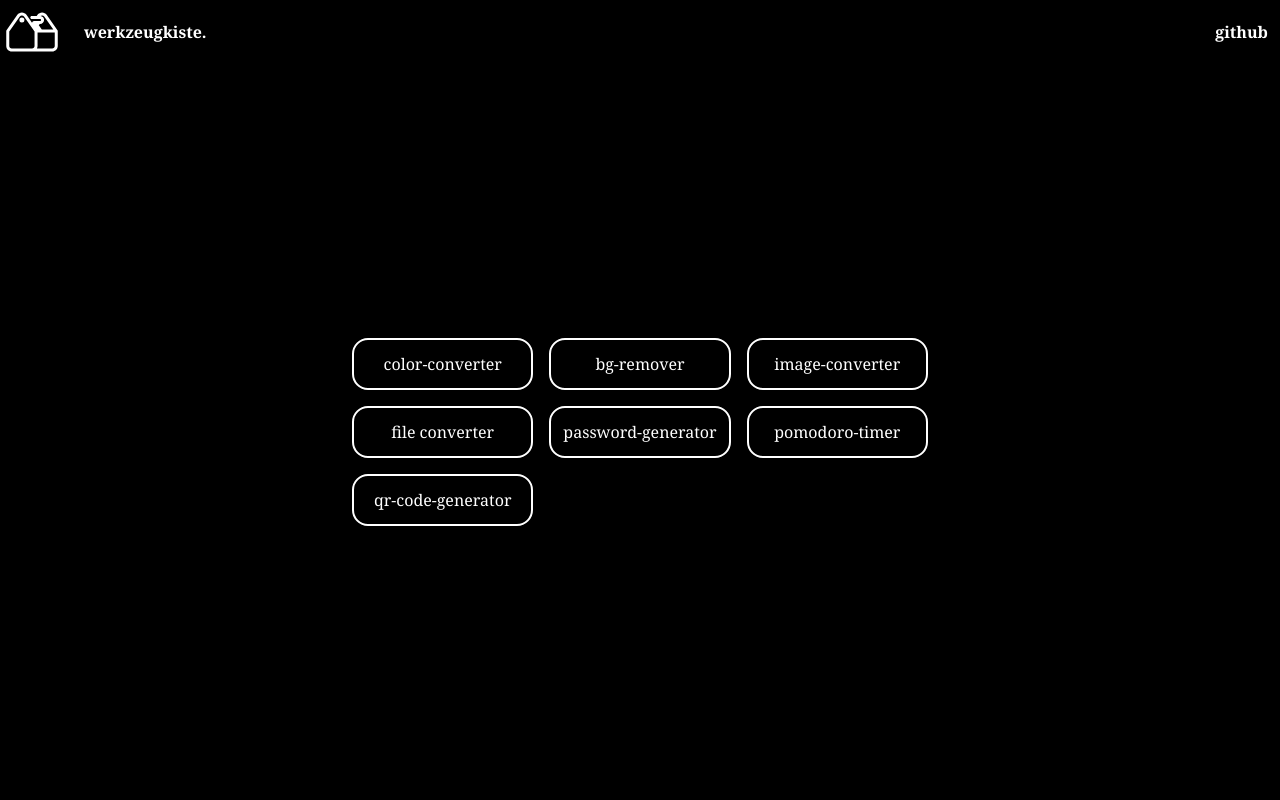
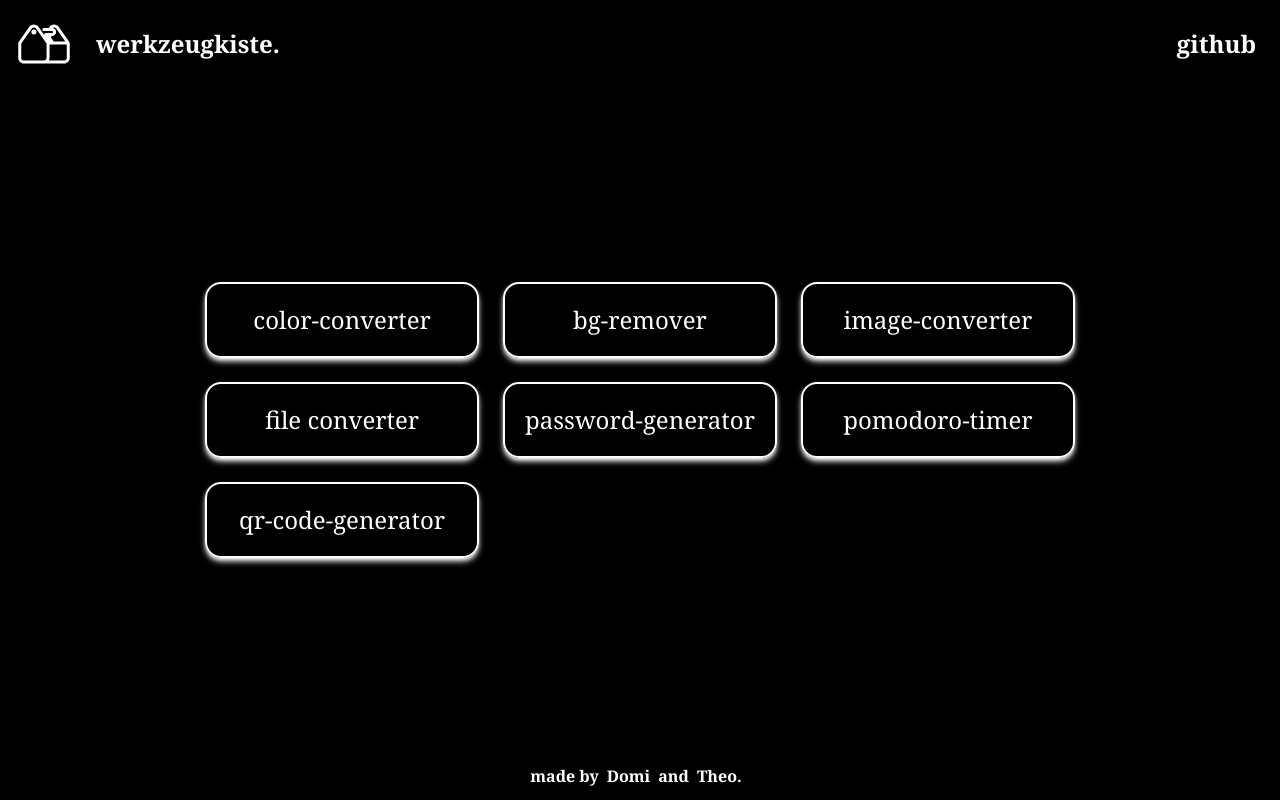
Before and after one commit to theoleuthardt/werkzeugkiste, a Next.js app: page / in a window 1280 px wide. Built offline with nearby package versions, Linux system fonts and the light colour scheme.

Commit message:
feat: start page footer, general styling

```diff
--- a/src/app/page.tsx
+++ b/src/app/page.tsx
@@ -1,4 +1,5 @@
 import Navbar from "../components/Navbar";
+import Footer from "../components/Footer";
 import { toolLinks } from "@/constants";
 
 export default function Home() {
@@ -6,17 +7,20 @@ export default function Home() {
     <div className="h-screen w-screen bg-black text-white font-noto flex flex-col items-center">
       <Navbar renderHomeLink={false} />
       <div className="w-screen h-screen flex flex-col items-center justify-center">
-        <div className="grid grid-cols-3 gap-4">
+        <div className="grid grid-cols-3 gap-6">
           {toolLinks.map((tool) => (
             <div
               key={tool.title}
-              className="border-2 border-white p-3 flex justify-center rounded-2xl"
+              className="text-2xl border-2 border-white p-5 flex justify-center rounded-2xl shadow-md
+              shadow-white hover:scale-110 hover:transition-scale hover:duration-200
+              hover:text-blue-400 hover:border-blue-400 hover:shadow-blue-400"
             >
               <a href={tool.link}>{tool.title}</a>
             </div>
           ))}
         </div>
       </div>
+      <Footer />
     </div>
   );
 }
--- /dev/null
+++ b/src/components/Footer.tsx
@@ -0,0 +1,30 @@
+import React from "react";
+
+interface NavProps {
+  className?: string;
+}
+
+const navbar = (props: NavProps) => {
+  return (
+    <div className={`h-18 w-full p-3 ` + props.className}>
+      <div className="text-md text-white font-bold flex flex-row items-center justify-center">
+        <text>made by</text>
+        <a
+          className="mx-2 hover:underline hover:text-blue-400"
+          href="https://github.com/AuriomTex"
+        >
+          Domi
+        </a>
+        <text>and</text>
+        <a
+          className="mx-2 hover:underline hover:text-blue-400"
+          href="https://github.com/theoleuthardt"
+        >
+          Theo.
+        </a>
+      </div>
+    </div>
+  );
+};
+
+export default navbar;
--- a/src/components/Navbar.tsx
+++ b/src/components/Navbar.tsx
@@ -9,7 +9,7 @@ interface NavProps {
 
 const navbar = (props: NavProps) => {
   return (
-    <div className={`h-18 w-full p-3` + props.className}>
+    <div className={`h-18 w-full p-3 ` + props.className}>
       <nav className="bg-black text-white font-bold flex flex-row items-center justify-between">
         <div className="justify-items-start flex flex-1 flex-row items-center">
           <Image
@@ -19,11 +19,14 @@ const navbar = (props: NavProps) => {
             height={64}
             className="invert"
           />
-          <div className="text-white ml-5">werkzeugkiste.</div>
+          <div className="text-white text-2xl ml-5">werkzeugkiste.</div>
         </div>
         <div className="flex flex-auto justify-center">
           {props.renderHomeLink ? (
-            <a href="#" className="justify-center">
+            <a
+              href="#"
+              className="justify-center text-2xl hover:underline hover:transition-underline hover:duration-300 hover:text-blue-400"
+            >
               home
             </a>
           ) : null}
@@ -31,7 +34,7 @@ const navbar = (props: NavProps) => {
         <div className="flex flex-auto justify-end">
           <a
             href="https://github.com/theoleuthardt/werkzeugkiste"
-            className="items-end mr-3"
+            className="items-end mr-3 text-2xl hover:underline hover:transition-underline hover:duration-300 hover:text-blue-400"
           >
             github
           </a>
```
